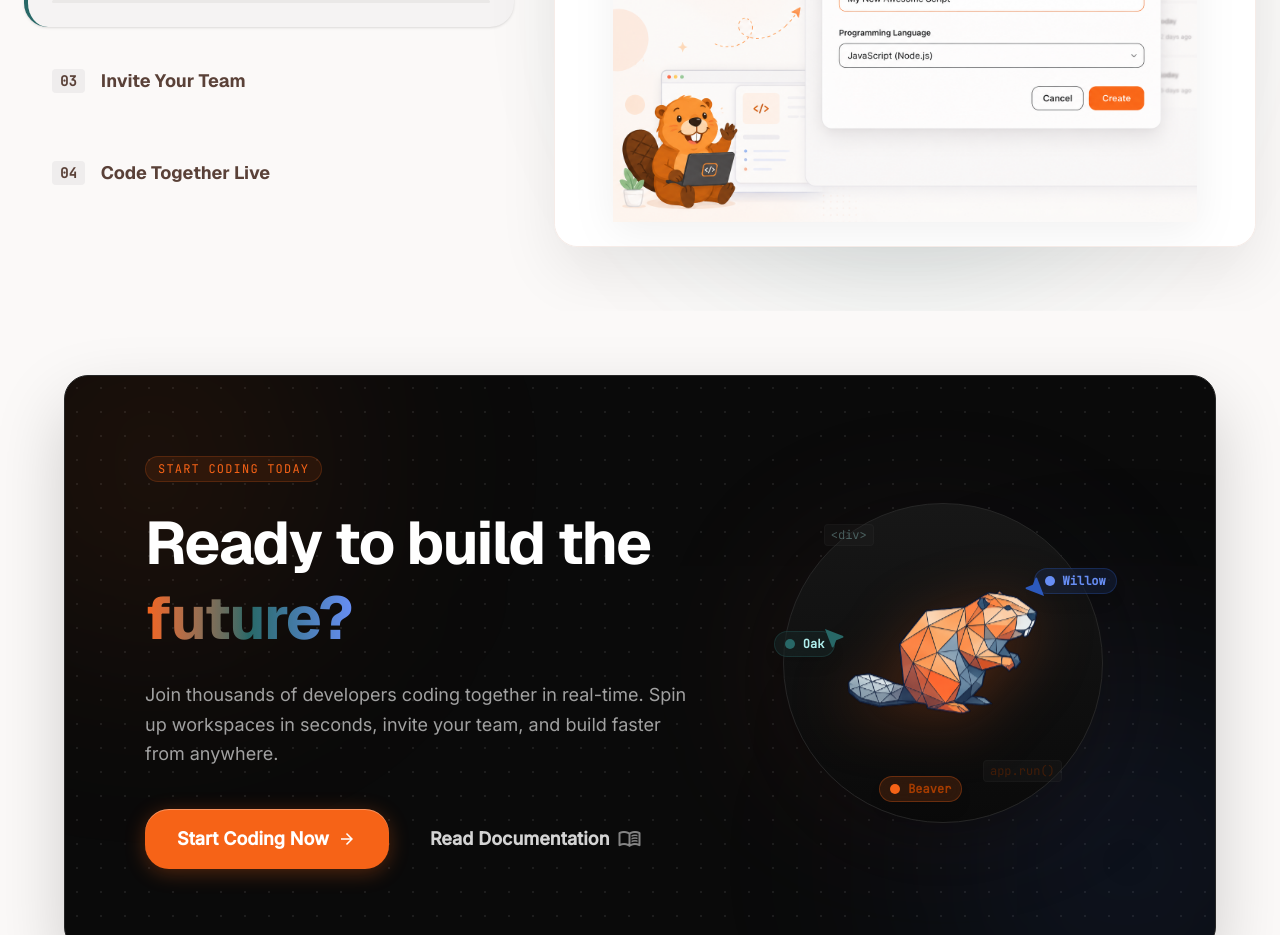
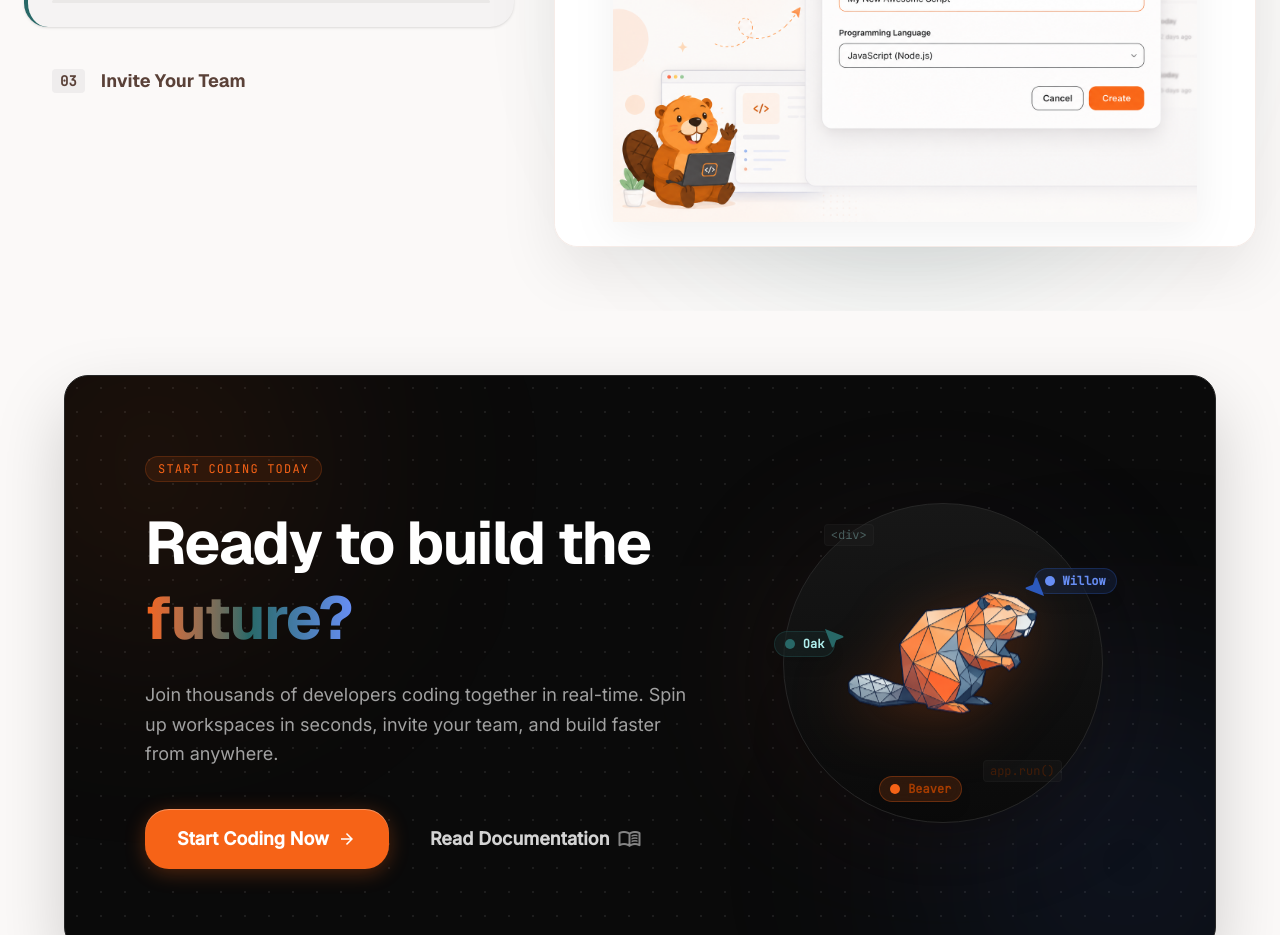
Before and after one commit to mikailkhan/beaveride, a React (Vite) app in the folder client/: page / in a window 1280 px wide. Shown: the part 1640-2575 px from the top of the page. Built offline with nearby package versions, Linux system fonts and the light colour scheme; no server answers.

Commit message:
refactor: remove fourth step from landing page feature list

```diff
--- a/client/src/pages/Home/Home.tsx
+++ b/client/src/pages/Home/Home.tsx
@@ -31,13 +31,6 @@ const steps = [
     description: "Share a simple invite link and bring everyone into the same workspace. Whether you're pair programming or working with a full team, everyone joins in just moments.",
     image: step3,
     themeColor: "tertiary",
-  },
-  {
-    number: "04",
-    title: "Code Together Live",
-    description: "See every edit appear instantly as your teammates type. Collaborate naturally, brainstorm ideas, and solve problems together without refreshing or merging changes.",
-    image: step4,
-    themeColor: "primary",
   },
 ];
 
```
